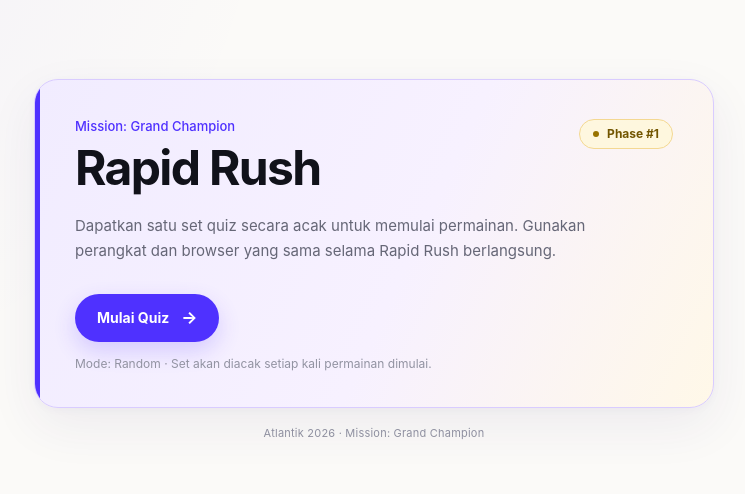
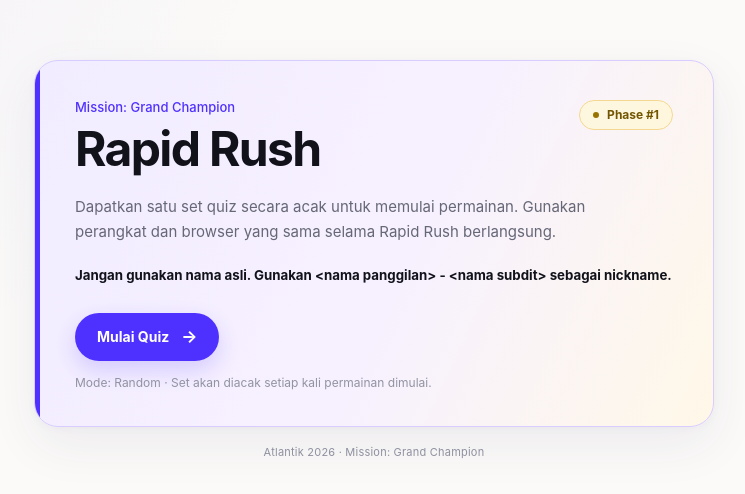
Before and after one commit to ruswanhidayat/atlantik, a Next.js app: page / in a window 1280 px wide. Shown: the part 140-634 px from the top of the page, without its empty margins (266-1011 px from the left). Built offline with nearby package versions, Linux system fonts and the light colour scheme.

Commit message:
update homepage

```diff
--- a/app/page.js
+++ b/app/page.js
@@ -51,6 +51,8 @@ export default function Home() {
             selama Rapid Rush berlangsung.
           </p>
 
+          <h5>Jangan gunakan nama asli. Gunakan &lt;nama panggilan&gt; - &lt;nama subdit&gt; sebagai nickname.</h5>
+
           <div className="action-area">
             <a className="button" href="/go">
               Mulai Quiz
```
